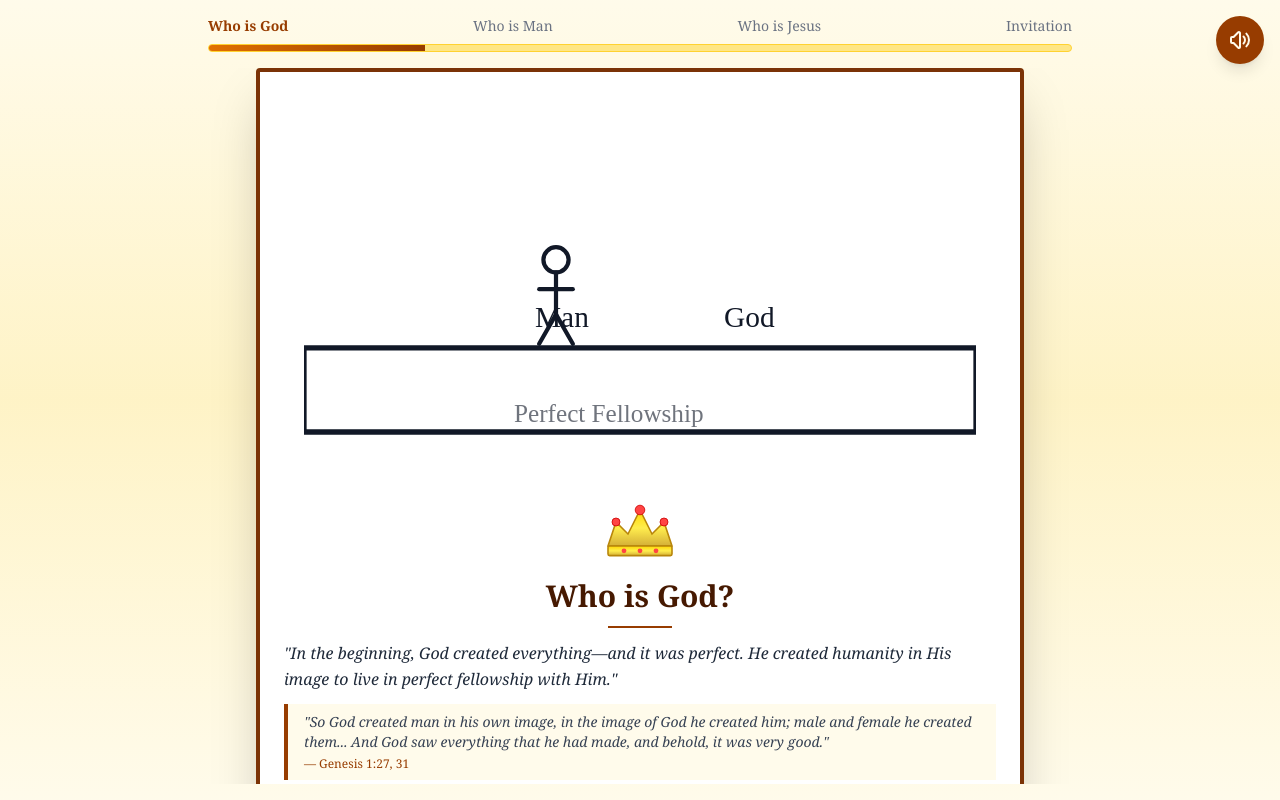
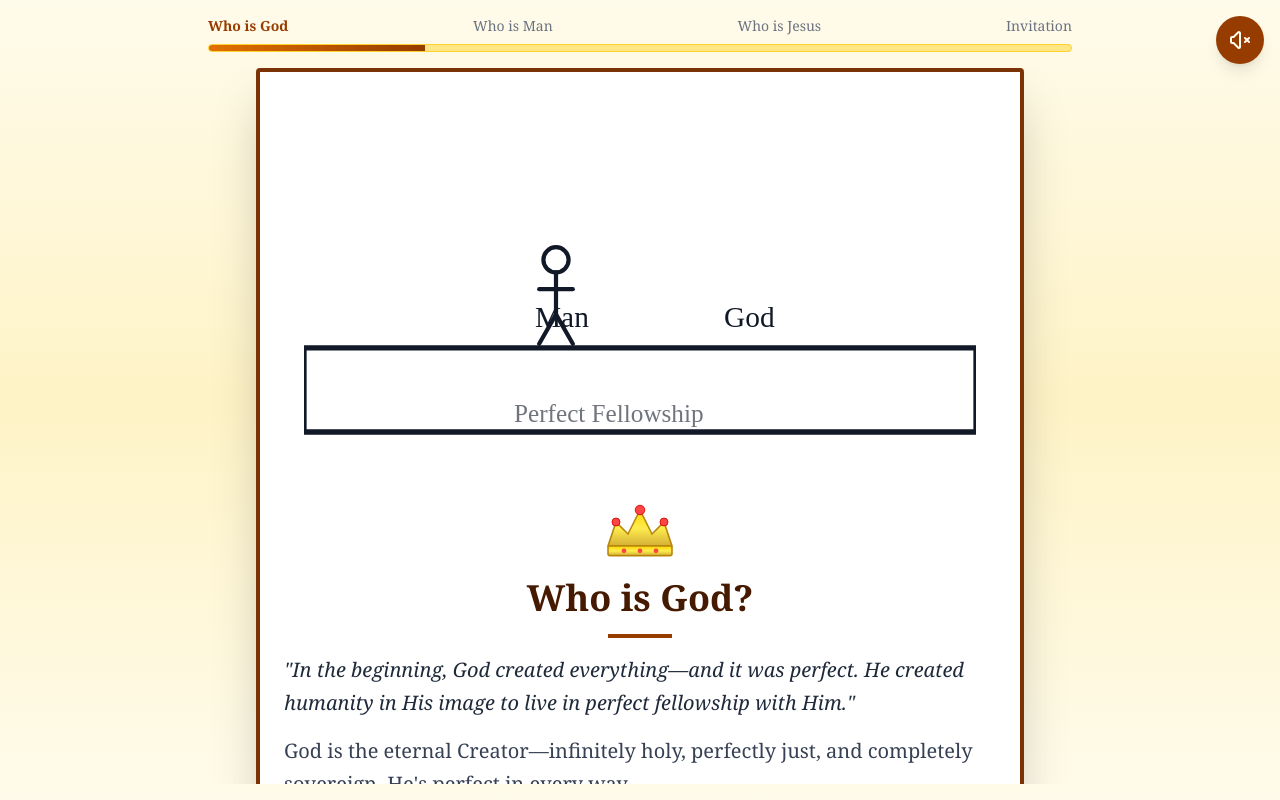
Before and after one commit to hbcmo/Gospel, a Next.js app: page / in a window 1280 px wide. Both pictures are taken after a click on the button "Yes, Let's Begin". Built offline with nearby package versions, Linux system fonts and the light colour scheme.

Commit message:
Add pagination to God stage with larger fonts

```diff
--- a/src/app/page.tsx
+++ b/src/app/page.tsx
@@ -215,8 +215,9 @@ const PreacherAvatar = () => (
 
 export default function Page() {
   const [stage, setStage] = useState<Stage>('intro');
+  const [stagePage, setStagePage] = useState(0);
   const audioRef = useRef<HTMLAudioElement>(null);
-  const [audioEnabled, setAudioEnabled] = useState(true);
+  const [audioEnabled, setAudioEnabled] = useState(false);
   const [expandedSections, setExpandedSections] = useState<Record<string, boolean>>({});
 
   const nextStage = () => {
@@ -224,6 +225,27 @@ export default function Page() {
     const currentIndex = stages.indexOf(stage);
     if (currentIndex < stages.length - 1) {
       setStage(stages[currentIndex + 1]);
+      setStagePage(0);
+    }
+  };
+
+  const nextPage = () => {
+    const maxPages: Record<Stage, number> = {
+      'intro': 1,
+      'god': 2,
+      'man': 2,
+      'jesus': 2,
+      'invitation': 2,
+      'prayer': 2
+    };
+    if (stagePage < maxPages[stage] - 1) {
+      setStagePage(stagePage + 1);
+    }
+  };
+
+  const prevPage = () => {
+    if (stagePage > 0) {
+      setStagePage(stagePage - 1);
     }
   };
 
@@ -335,85 +357,72 @@ export default function Page() {
 
         {/* Stage 1: Who is God */}
         {stage === 'god' && (
-          <div className="space-y-4 animate-fade-in">
-            <div className="max-w-3xl mx-auto bg-white border-4 border-amber-900 shadow-2xl p-4 sm:p-6 rounded-sm">
-              <div className="space-y-3">
+          <div className="space-y-4 animate-fade-in h-full flex flex-col">
+            <div className="max-w-3xl mx-auto bg-white border-4 border-amber-900 shadow-2xl p-6 rounded-sm flex-1 flex flex-col">
+              <div className="space-y-4 flex-1 flex flex-col">
+                {/* Page 0: Intro with Scene */}
+                {stagePage === 0 && (
+                  <div className="space-y-4 flex flex-col flex-1">
                     <GodScene />
                     <CrownIcon />
-                <h2 className="text-2xl sm:text-3xl font-serif font-bold text-center text-amber-950">Who is God?</h2>
-                <div className="w-16 h-0.5 bg-amber-800 mx-auto"></div>
+                    <h2 className="text-3xl sm:text-4xl font-serif font-bold text-center text-amber-950">Who is God?</h2>
+                    <div className="w-16 h-1 bg-amber-800 mx-auto"></div>
 
-                <p className="text-sm sm:text-base leading-relaxed font-serif text-gray-800 italic">
+                    <p className="text-lg sm:text-xl leading-relaxed font-serif text-gray-800 italic flex-1">
                       "In the beginning, God created everything—and it was perfect. He created humanity in His image to live in perfect fellowship with Him."
                     </p>
 
-                <div className="border-l-4 border-amber-800 pl-4 py-2 bg-amber-50">
-                  <p className="italic text-gray-700 font-serif text-xs sm:text-sm">
+                    <p className="text-lg sm:text-xl leading-relaxed font-serif text-gray-700">
+                      God is the eternal Creator—infinitely holy, perfectly just, and completely sovereign. He's perfect in every way.
+                    </p>
+                  </div>
+                )}
+
+                {/* Page 1: Scripture and Attributes */}
+                {stagePage === 1 && (
+                  <div className="space-y-4 flex flex-col flex-1">
+                    <h2 className="text-3xl sm:text-4xl font-serif font-bold text-center text-amber-950">God's Attributes</h2>
+                    <div className="w-16 h-1 bg-amber-800 mx-auto"></div>
+
+                    <div className="border-l-4 border-amber-800 pl-6 py-3 bg-amber-50 flex-1">
+                      <p className="italic text-gray-700 font-serif text-lg sm:text-xl">
                         "So God created man in his own image, in the image of God he created him; male and female he created them... And God saw everything that he had made, and behold, it was very good."
                       </p>
-                  <p className="text-xs text-amber-800 mt-1 font-serif">— Genesis 1:27, 31</p>
+                      <p className="text-lg text-amber-800 mt-3 font-serif">— Genesis 1:27, 31</p>
                     </div>
 
-                <p className="text-sm sm:text-base leading-relaxed font-serif text-gray-700">
-                  God is the eternal Creator—infinitely holy, perfectly just, and completely sovereign. He's perfect in every way, and He created you on purpose to know Him and walk with Him. This was His design from the very beginning—perfect fellowship between Creator and creation.
+                    <p className="text-lg sm:text-xl leading-relaxed font-serif text-gray-700">
+                      He created you on purpose to know Him and walk with Him. This was His design from the very beginning—perfect fellowship between Creator and creation.
                     </p>
-
-                {/* Learn More Section */}
-                <div className="border-t-2 border-amber-300 pt-6 mt-6">
-                  <button
-                    onClick={() => toggleSection('god-more')}
-                    className="text-amber-900 hover:text-amber-700 font-serif font-semibold flex items-center gap-2 mx-auto"
-                  >
-                    {expandedSections['god-more'] ? '− Less Detail' : '+ Learn More'} about God's attributes
-                  </button>
-                  {expandedSections['god-more'] && (
-                    <div className="mt-4 space-y-4 text-gray-700 animate-fade-in font-serif bg-amber-50 p-6 border border-amber-200">
-                      <div>
-                        <p className="mb-2"><strong className="text-amber-900">All-Powerful:</strong> Nothing is beyond God's ability.</p>
-                        <div className="border-l-4 border-amber-600 pl-4 py-2 bg-white italic text-sm">
-                          <p>"Lift up your eyes on high and see: who created these? He who brings out their host by number, calling them all by name; by the greatness of his might and because he is strong in power, not one is missing."</p>
-                          <p className="text-amber-800 mt-1">— Isaiah 40:26</p>
-                        </div>
-                      </div>
-                      <div>
-                        <p className="mb-2"><strong className="text-amber-900">All-Knowing:</strong> He knows every detail of your past, present, and future.</p>
-                        <div className="border-l-4 border-amber-600 pl-4 py-2 bg-white italic text-sm">
-                          <p>"You know when I sit down and when I rise up; you discern my thoughts from afar. You search out my path and my lying down and are acquainted with all my ways."</p>
-                          <p className="text-amber-800 mt-1">— Psalm 139:2-3</p>
-                        </div>
-                      </div>
-                      <div>
-                        <p className="mb-2"><strong className="text-amber-900">Everywhere:</strong> God is present everywhere at every moment.</p>
-                        <div className="border-l-4 border-amber-600 pl-4 py-2 bg-white italic text-sm">
-                          <p>"Can a man hide himself in secret places so that I cannot see him? declares the Lord. Do I not fill heaven and earth? declares the Lord."</p>
-                          <p className="text-amber-800 mt-1">— Jeremiah 23:24</p>
-                        </div>
-                      </div>
-                      <div>
-                        <p className="mb-2"><strong className="text-amber-900">Eternal:</strong> He has no beginning and will have no end.</p>
-                        <div className="border-l-4 border-amber-600 pl-4 py-2 bg-white italic text-sm">
-                          <p>"Before the mountains were brought forth, or ever you had formed the earth and the world, from everlasting to everlasting you are God."</p>
-                          <p className="text-amber-800 mt-1">— Psalm 90:2</p>
-                        </div>
-                      </div>
-                      <div>
-                        <p className="mb-2"><strong className="text-amber-900">Unchanging:</strong> God's character and promises remain constant forever.</p>
-                        <div className="border-l-4 border-amber-600 pl-4 py-2 bg-white italic text-sm">
-                          <p>"For I the Lord do not change; therefore you, O children of Jacob, are not consumed."</p>
-                          <p className="text-amber-800 mt-1">— Malachi 3:6</p>
-                        </div>
-                      </div>
                   </div>
                 )}
-                </div>
 
-                <div className="flex justify-center mt-8">
+                {/* Navigation Buttons */}
+                <div className="flex gap-3 mt-6">
+                  {stagePage > 0 && (
+                    <button
+                      onClick={prevPage}
+                      className="flex-1 px-6 py-3 bg-amber-200 hover:bg-amber-300 text-amber-900 font-serif transition-all border-2 border-amber-300"
+                    >
+                      ← Back
+                    </button>
+                  )}
+                  {stagePage < 1 && (
+                    <button
+                      onClick={nextPage}
+                      className="flex-1 px-6 py-3 bg-amber-900 hover:bg-amber-800 text-amber-50 font-serif transition-all border-2 border-amber-950"
+                    >
+                      Next →
+                    </button>
+                  )}
+                  {stagePage === 1 && (
                     <button
                       onClick={nextStage}
-                    className="px-10 py-4 bg-amber-900 text-amber-50 font-serif text-lg hover:bg-amber-800 transition-all shadow-lg flex items-center gap-2 border-2 border-amber-950"
+                      className="flex-1 px-6 py-3 bg-amber-900 hover:bg-amber-800 text-amber-50 font-serif transition-all border-2 border-amber-950"
                     >
-                    Continue <ChevronRight />
+                      Continue →
                     </button>
+                  )}
                 </div>
               </div>
             </div>
```
Lines whose indentation alone changed are shown as unchanged.
